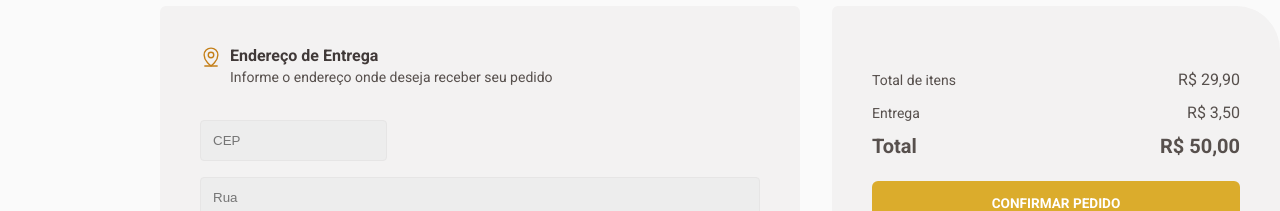
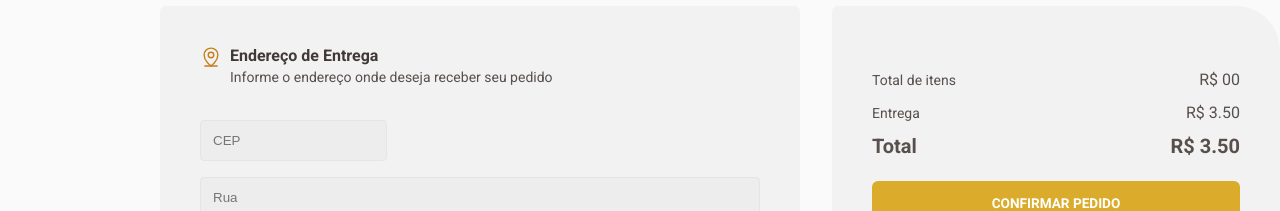
Before and after one commit to lmartinhao/coffee-delivery, a React (Vite) app: page /checkout in a window 1280 px wide. Shown: the part 176-387 px from the top of the page. Built offline with nearby package versions, Linux system fonts and the light colour scheme.

Commit message:
adjusting all prices in cart view

```diff
--- a/src/pages/Checkout/index.tsx
+++ b/src/pages/Checkout/index.tsx
@@ -16,6 +16,20 @@ export function Checkout() {
   const uniqueCoffeesCartList = Array.from(
     new Set(state.cart.map((coffee) => coffee)),
   )
+
+  const totalPrice = state.cart
+    .map((coffeeName) => {
+      return coffeeList.filter((coffee) => coffee.title === coffeeName)
+    })
+    .map((cartItem) => {
+      return cartItem.map((selectedCoffee) => {
+        return selectedCoffee.price
+      })
+    })
+    .flatMap((value) => value)
+    .reduce((accumulator, value) => accumulator + value, 0)
+
+  const deliveryTax = 3.5
 
   return (
     <CheckoutContainer>
@@ -63,15 +77,15 @@ export function Checkout() {
           <OrderOverviewContainer>
             <div>
               <h4>Total de itens</h4>
-              <span>R$ 29,90</span>
+              <span>R$ {totalPrice}0</span>
             </div>
             <div>
               <h4>Entrega</h4>
-              <span>R$ 3,50</span>
+              <span>R$ {deliveryTax}0</span>
             </div>
             <div>
               <h3>Total</h3>
-              <h3>R$ 50,00</h3>
+              <h3>R$ {totalPrice + deliveryTax}0</h3>
             </div>
           </OrderOverviewContainer>
           <button form="orderForm" type="submit">
```
